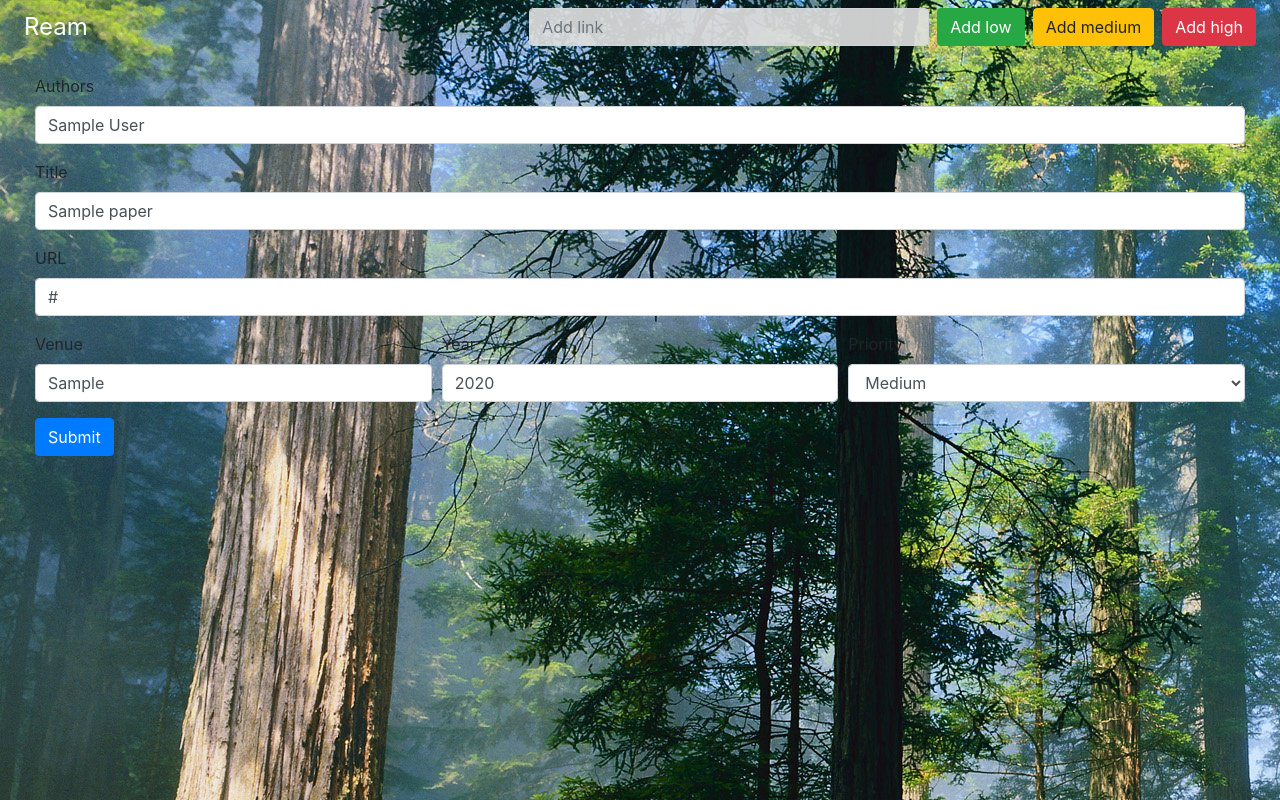
After one commit to robinjia/ream, a Flask app: page /edit_queued/1 in a window 1280 px wide. The commit adds this page. Run offline with Flask 2, Linux system fonts and the light colour scheme; tables that the repository leaves empty hold one stand-in row (values such as "Sample post").

Commit message:
Add background, complete all actions

```diff
--- a/app.py
+++ b/app.py
@@ -91,6 +91,25 @@ def delete_queued():
     db.session.commit()
     return flask.redirect('/')
 
+@app.route('/edit_queued/<paper_id>', methods=['get'])
+def edit_queued(paper_id):
+    paper = QueuedPaper.query.get(paper_id)
+    return flask.render_template(
+        'queued.html', paper=paper, priorities=QUEUE_PRIORITIES)
+
+@app.route('/post_edit_queued', methods=['post'])
+def post_edit_queued():
+    paper_id = int(flask.request.form['paper_id'])
+    paper = QueuedPaper.query.get(paper_id)
+    paper.authors = flask.request.form['authors']
+    paper.title = flask.request.form['title']
+    paper.venue = flask.request.form['venue']
+    paper.year = flask.request.form['year']
+    paper.priority = flask.request.form['priority']
+    paper.url = flask.request.form['url']
+    db.session.commit()
+    return flask.redirect('/')
+
 @app.route('/add_read/<paper_id>', methods=['get'])
 def add_read(paper_id):
     paper = QueuedPaper.query.get(paper_id)
@@ -116,8 +135,12 @@ def post_add_read():
     db.session.commit()
     return flask.redirect('/')
 
-@app.route('/edit_queued', methods=['post'])
-def edit_queued():
+@app.route('/delete_read', methods=['post'])
+def delete_read():
+    paper_id = int(flask.request.form['paper_id'])
+    paper = ReadPaper.query.get(paper_id)
+    db.session.delete(paper)
+    db.session.commit()
     return flask.redirect('/')
 
 @app.route('/edit_read/<paper_id>', methods=['get'])
@@ -141,15 +164,6 @@ def post_edit_read():
     return flask.redirect('/')
 
 
-@app.route('/delete_read', methods=['post'])
-def delete_read():
-    paper_id = int(flask.request.form['paper_id'])
-    paper = ReadPaper.query.get(paper_id)
-    db.session.delete(paper)
-    db.session.commit()
-    return flask.redirect('/')
-
-
 if __name__ == '__main__':
     parser = argparse.ArgumentParser('Launch a Ream server.')
     parser.add_argument('--hostname', '-n', default='0.0.0.0')
--- a/static/main.css
+++ b/static/main.css
@@ -1,10 +1,11 @@
 html {
-    height: 100%
+    height: 100%;
 }
 
 body {
-    /* background-image: linear-gradient(#ccccff, #ccffcc); */
-    /* min-height: 100% */
+    background-color: white;
+    background-image: url("/static/redwoods.jpg");
+    min-height: 100%;
 }
 
 main {
@@ -12,23 +13,29 @@ main {
 }
 
 nav.navbar {
-    background-color: #002266;
+    /* border-bottom: 1px solid #c0c0c0; */
 }
 
+.navbar-brand {
+    font-size: 1.5rem;
+    line-height: 1;
+}
+
+#linkbar {
+    width: 400px;
+    background-color: rgba(224, 224, 224, 0.9);
+}
 
 tr.header{
-    /* background-color: #002266; */
-    /* color: white; */
-    background-color: #e0e0e0;
+    background-color: rgba(224, 224, 224, 0.90);
     border-top: 0px;
 }
 
 tr {
     border-top: 1px solid black;
     border-bottom: 1px solid black;
+    background-color: rgba(192, 192, 192, 0.90);
 }
-
-tr.paper-row { }
 
 th:first-child {
     border-top-left-radius: 0.5rem;
@@ -50,13 +57,11 @@ a.link-title {
 
 .icon {
     padding: 0.2rem 0.4rem;
-    background-color: #ffffff;
     transition-duration: 0s;
 }
 .icon:hover, .icon:focus, .icon:active, .icon.active {
     background-color: #cceeff;
 }
-
 
 .label {
     padding: .2rem .4rem;
--- a/templates/layout.html
+++ b/templates/layout.html
@@ -30,13 +30,13 @@
     </head>
     <body>
         <header>
-            <nav class="navbar navbar-dark">
-                <span class="navbar-brand">Ream</span>
+            <nav class="navbar navbar-dark justify-content-between">
+                <span class="navbar-brand ml-2">Ream</span>
                 <form class="form-inline" action="/post_add_url" method="post">
-                    <input class="form-control mr-2" name="url" placeholder="Add link" aria-label="Add link"/>
-                    <button class="btn btn-outline-success mr-2" type="submit" name="priority" value="2">Add low</button>
-                    <button class="btn btn-outline-warning mr-2" type="submit" name="priority" value="1">Add medium</button>
-                    <button class="btn btn-outline-danger" type="submit" name="priority" value="0">Add high</button>
+                    <input class="form-control mr-2" name="url" placeholder="Add link" aria-label="Add link" id="linkbar"/>
+                    <button class="btn btn-success mr-2" type="submit" name="priority" value="2">Add low</button>
+                    <button class="btn btn-warning mr-2" type="submit" name="priority" value="1">Add medium</button>
+                    <button class="btn btn-danger mr-2" type="submit" name="priority" value="0">Add high</button>
                 </form>
             </nav>
         </header>
--- /dev/null
+++ b/templates/queued.html
@@ -0,0 +1,44 @@
+{% extends "layout.html" %}
+
+{% block content %}
+<form action="/post_edit_queued" method="post">
+    <input type="hidden" id="paper_id" name="paper_id" value="{{paper.id}}"/>
+    <input type="hidden" id="date_added" name="date_added" value="{{paper.date_added.timestamp()}}"/>
+    <div class="form-group">
+        <label for="authors">Authors</label>
+        <input type="text" class="form-control" name="authors" id="authors" value="{{paper.authors}}">
+    </div>
+    <div class="form-group">
+        <label for="title">Title</label>
+        <input type="text" class="form-control" name="title" id="title" value="{{paper.title}}">
+    </div>
+    <div class="form-group">
+        <label for="url">URL</label>
+        <input type="text" class="form-control" name="url" id="url" value="{{paper.url}}">
+    </div>
+    <div class="form-row">
+        <div class="form-group col-md-4">
+            <label for="venue">Venue</label>
+            <input type="text" class="form-control" name="venue" id="venue" value="{{paper.venue}}">
+        </div>
+        <div class="form-group col-md-4">
+            <label for="year">Year</label>
+            <input type="text" class="form-control" name="year" id="year" value="{{paper.year}}">
+        </div>
+        <div class="form-group col-md-4">
+            <label for="priority">Priority</label>
+            <select name="priority" id="priority" class="form-control">
+                {% for priority in priorities %}
+                {% if paper.priority == loop.index0 %}
+                <option selected value="{{loop.index0}}">{{priority}}</option>
+                {% else %}
+                <option value="{{loop.index0}}">{{priority}}</option>
+                {% endif %}
+                {% endfor %}
+            </select>
+        </div>
+    </div>
+    <button type="submit" class="btn btn-primary">Submit</button>
+</form>
+</div>
+{% endblock %}
```
Also changed, not shown: templates/index.html (+19 -22 lines), static/redwoods.jpg (added).
